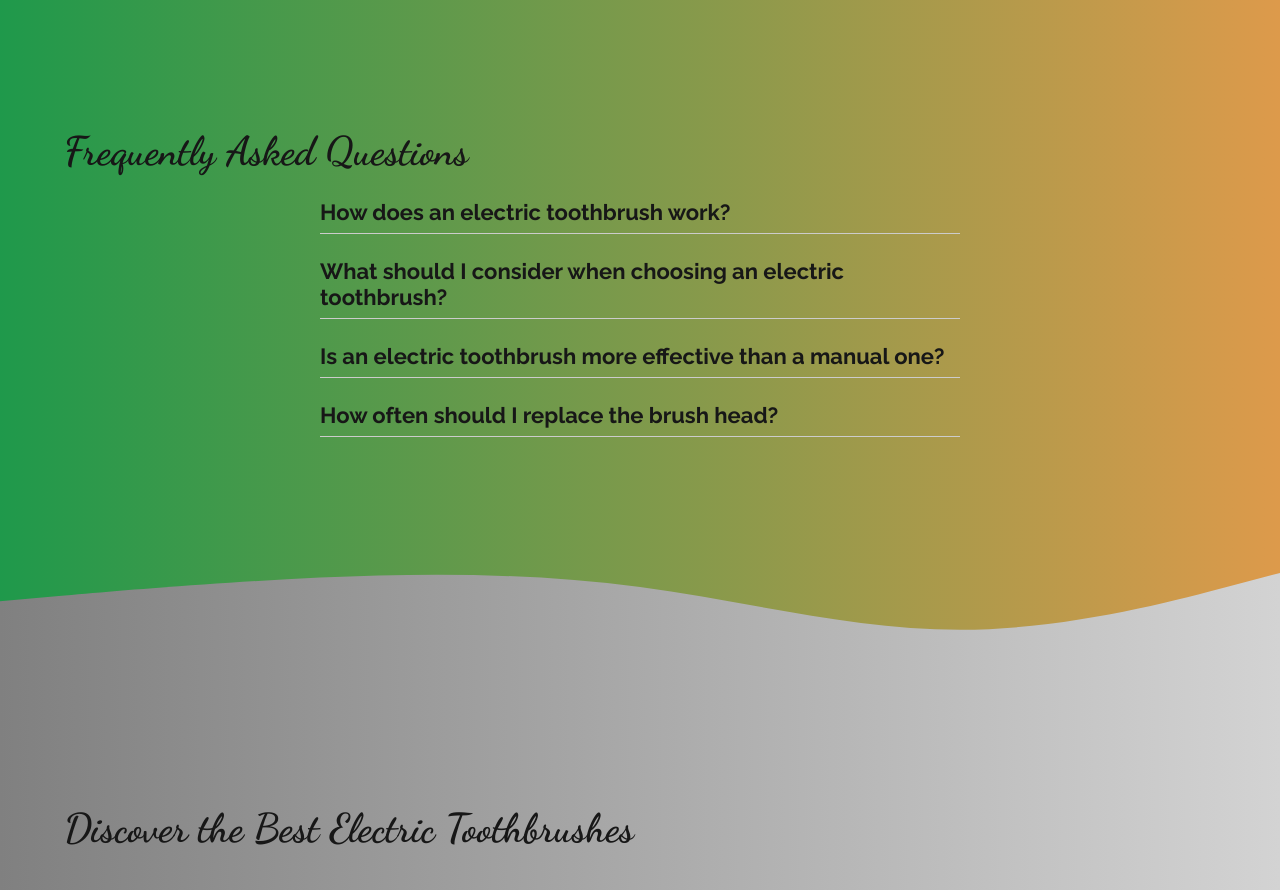
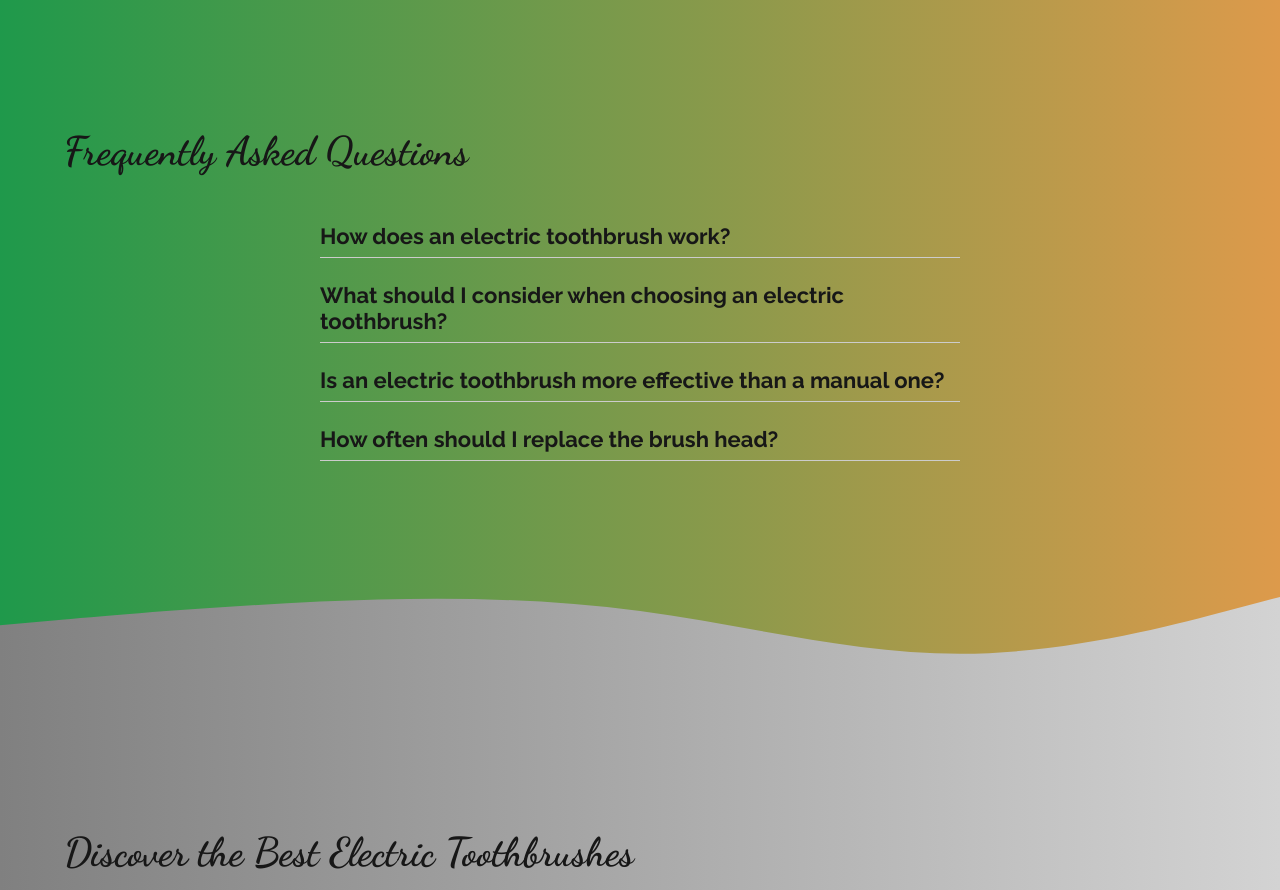
Before and after one commit to gefenbar/affiliate-template, a Next.js app: page / in a window 1280 px wide. Shown: the part 4240-5130 px from the top of the page. Built offline with nearby package versions, Linux system fonts and the light colour scheme.

Commit message:
design improvements

```diff
--- a/src/app/components/FAQ.css
+++ b/src/app/components/FAQ.css
@@ -1,6 +1,10 @@
 .faq {
   background-image: linear-gradient(to right, #1f994b, #dd9a4b);
   gap:2vh;
+}
+.faq h2{
+    padding-bottom: 3vh;
+
 }
 
 .faq-item {
```
